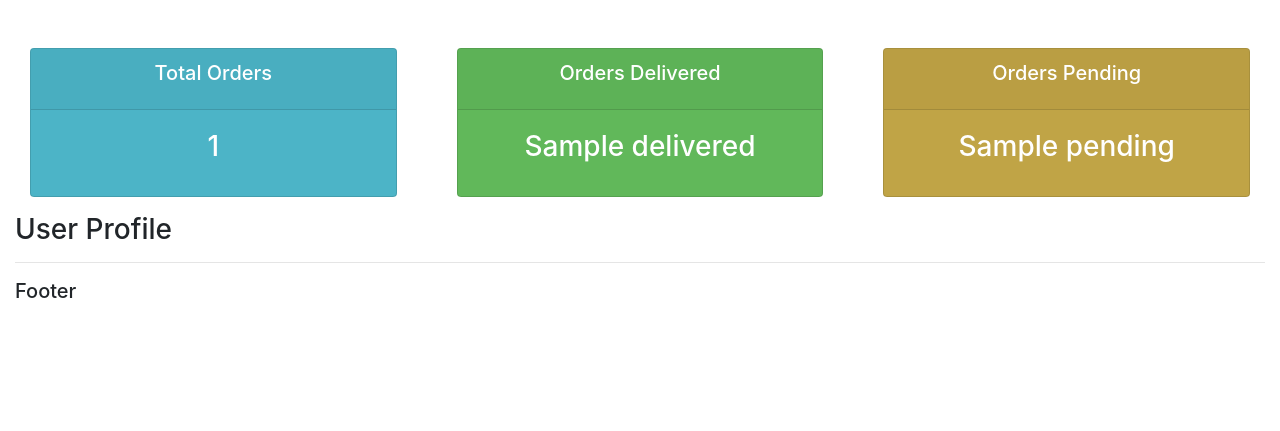
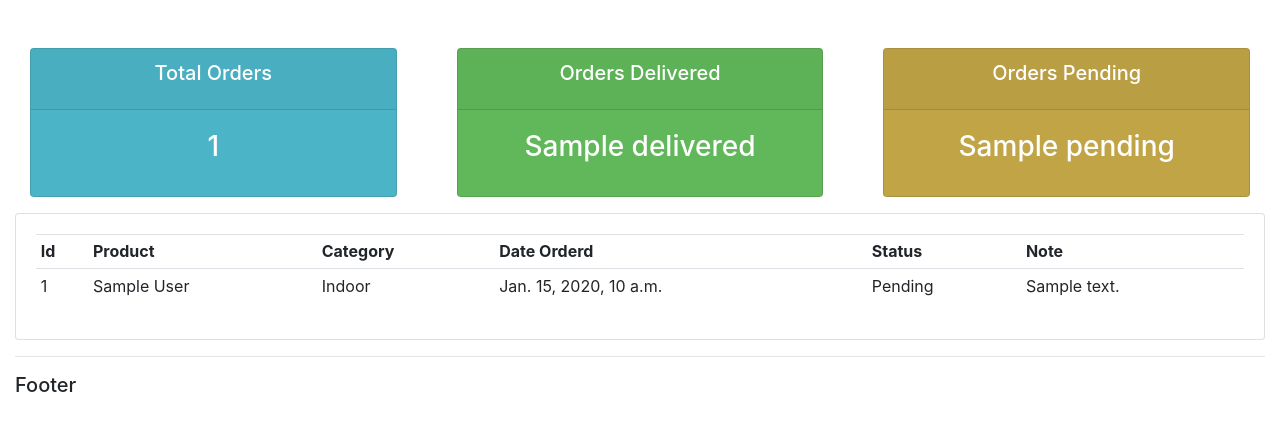
Before and after one commit to jobic10/crmwithdjango, a Django app: template account/templates/account/user.html in a window 1280 px wide. Shown: the part 59-490 px from the top of the page. Run offline with Django 3.2, Linux system fonts and the light colour scheme; tables that the repository leaves empty hold one stand-in row (values such as "Sample post"); the template is opened without the code that fills it: values that come from a table or form of the project are taken from there, most other values are stand-ins (such as "Sample title", 1, 10 or a date in 2020); some libraries are stand-ins or nearby versions.

Commit message:
Displaying orders

```diff
--- a/account/templates/account/user.html
+++ b/account/templates/account/user.html
@@ -1,5 +1,33 @@
 {% extends 'account/main.html' %}
 {% block content %}
 {% include "account/status.html" %}
-<h3>User Profile</h3>
+
+<div class="row">
+  <div class="col-md">
+    <div class="card card-body">
+      <table class="table table-sm">
+        <tr>
+          <th>Id</th>
+          <th>Product</th>
+          <th>Category</th>
+          <th>Date Orderd</th>
+          <th>Status</th>
+          <th>Note</th>
+        </tr>
+        {% for order in  orders %}
+        <tr>
+          <td>{{ forloop.counter }}</td>
+          <td>{{ order.product }}</td>
+          <td>{{ order.product.category }}</td>
+          <td>{{ order.date_created }}</td>
+          <td>{{ order.status }}</td>
+          <td>{{ order.note }}</td>
+        </tr>
+
+        {% endfor %}
+      </table>
+    </div>
+  </div>
+</div>
+
 {% endblock content %}
```
